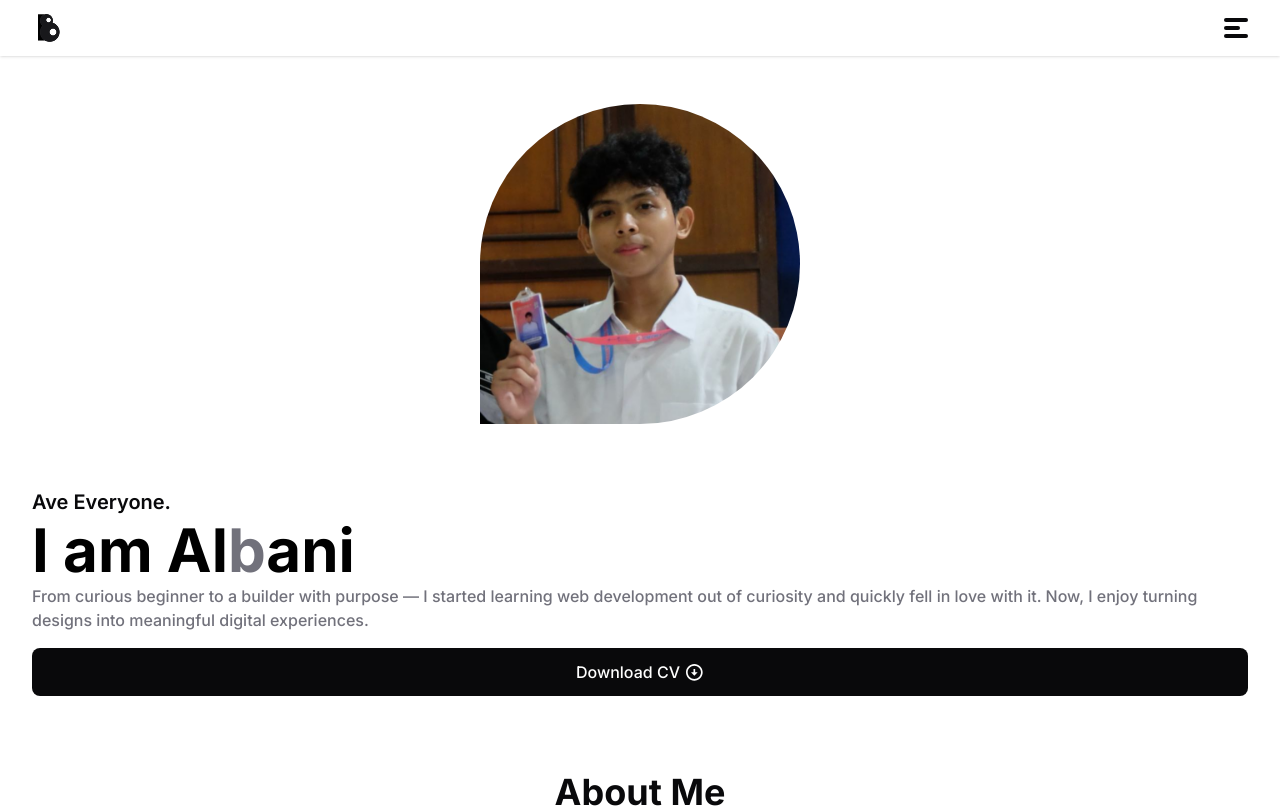
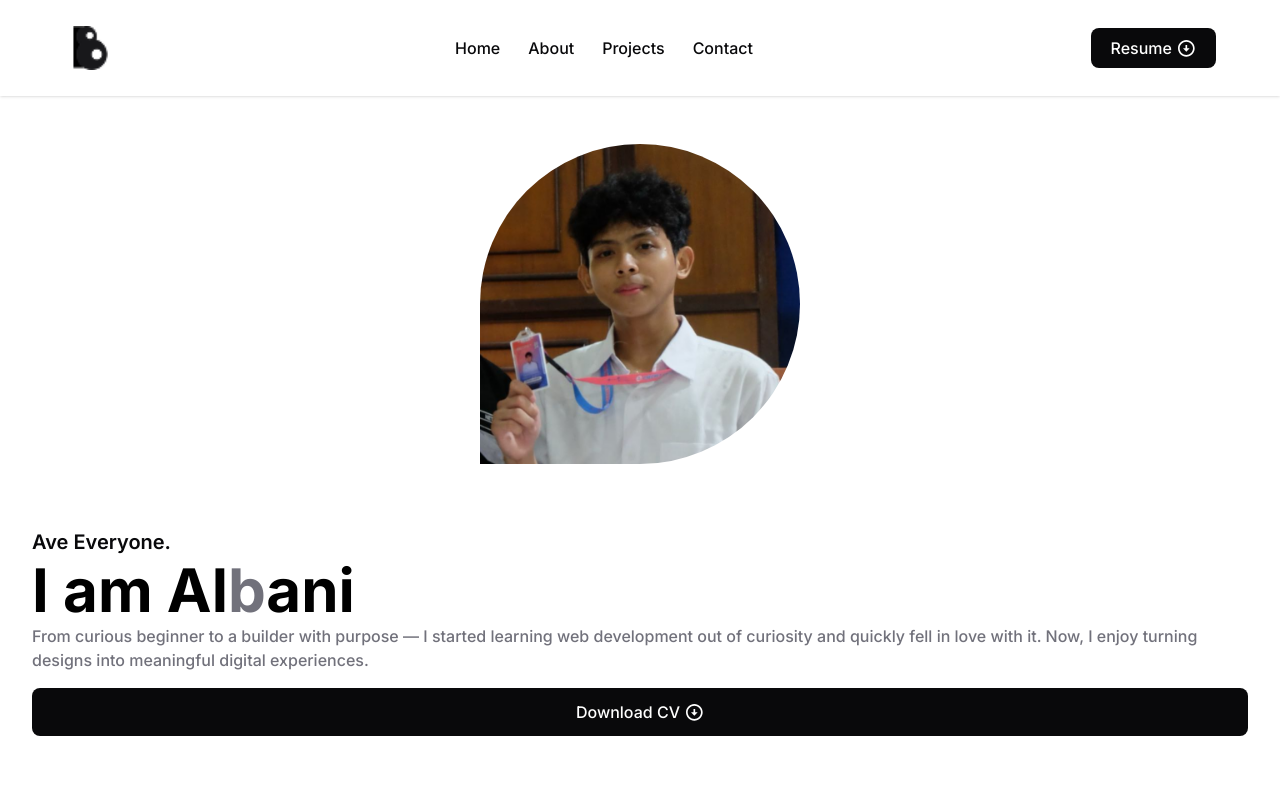
Before and after one commit to rzkyalbani/web-portfolio, a React (Vite) app: page / in a window 1280 px wide. Shown: the top 808 px of the page. Built offline with nearby package versions, Linux system fonts and the light colour scheme.

Commit message:
style(ui): Create navbar style for tablet view

```diff
--- a/src/components/Hamburger.jsx
+++ b/src/components/Hamburger.jsx
@@ -1,9 +1,6 @@
 function Hamburger({ isOpen, toggle }) {
     return (
-        <button
-            className="flex flex-col gap-1"
-            onClick={toggle}
-        >
+        <button className="flex flex-col gap-1" onClick={toggle}>
             <span
                 className={`w-6 h-1 bg-zinc-950 rounded-full transition-all duration-300 ${
                     isOpen ? "-rotate-45 translate-y-2" : ""
--- a/src/components/Navbar.jsx
+++ b/src/components/Navbar.jsx
@@ -1,17 +1,44 @@
 import { useState } from "react";
 import Hamburger from "./Hamburger";
+import arrrowDownIcon from "../assets/icons/arrow-down-icon.svg";
 
 function Navbar({ logo }) {
     const [isOpen, setIsOpen] = useState(false);
 
     return (
-        <nav className="px-8 w-full h-14 flex items-center justify-between bg-white shadow-sm">
-            <div className="w-auto h-7">
+        <nav className="px-8 md:px-16 w-full h-14 md:h-24 flex items-center justify-between bg-white shadow-sm">
+            <div className="w-auto h-7 md:h-11">
                 <img src={logo} alt="Logo" className="w-full h-full" />
             </div>
-            <div>
+            <div className="md:hidden">
                 <Hamburger isOpen={isOpen} toggle={() => setIsOpen(!isOpen)} />
             </div>
+
+            {/* Desktop link */}
+            <div className="hidden md:flex md:gap-7 md:items-center">
+                <a href="" className="text-base font-medium text-zinc-950">
+                    Home
+                </a>
+                <a href="" className="text-base font-medium text-zinc-950">
+                    About
+                </a>
+                <a href="" className="text-base font-medium text-zinc-950">
+                    Projects
+                </a>
+                <a href="" className="text-base font-medium text-zinc-950">
+                    Contact
+                </a>
+            </div>
+
+            {/* Desktop CTA Button */}
+            <button className="hidden md:flex md:gap-1 md:px-5 items-center h-10 bg-zinc-950 rounded-lg">
+                <span className="text-white text-base font-medium">Resume</span>
+                <img
+                    src={arrrowDownIcon}
+                    alt="Download Icon"
+                    className="h-5 w-5"
+                />
+            </button>
 
             {/* Mobile menu */}
             <div
```
